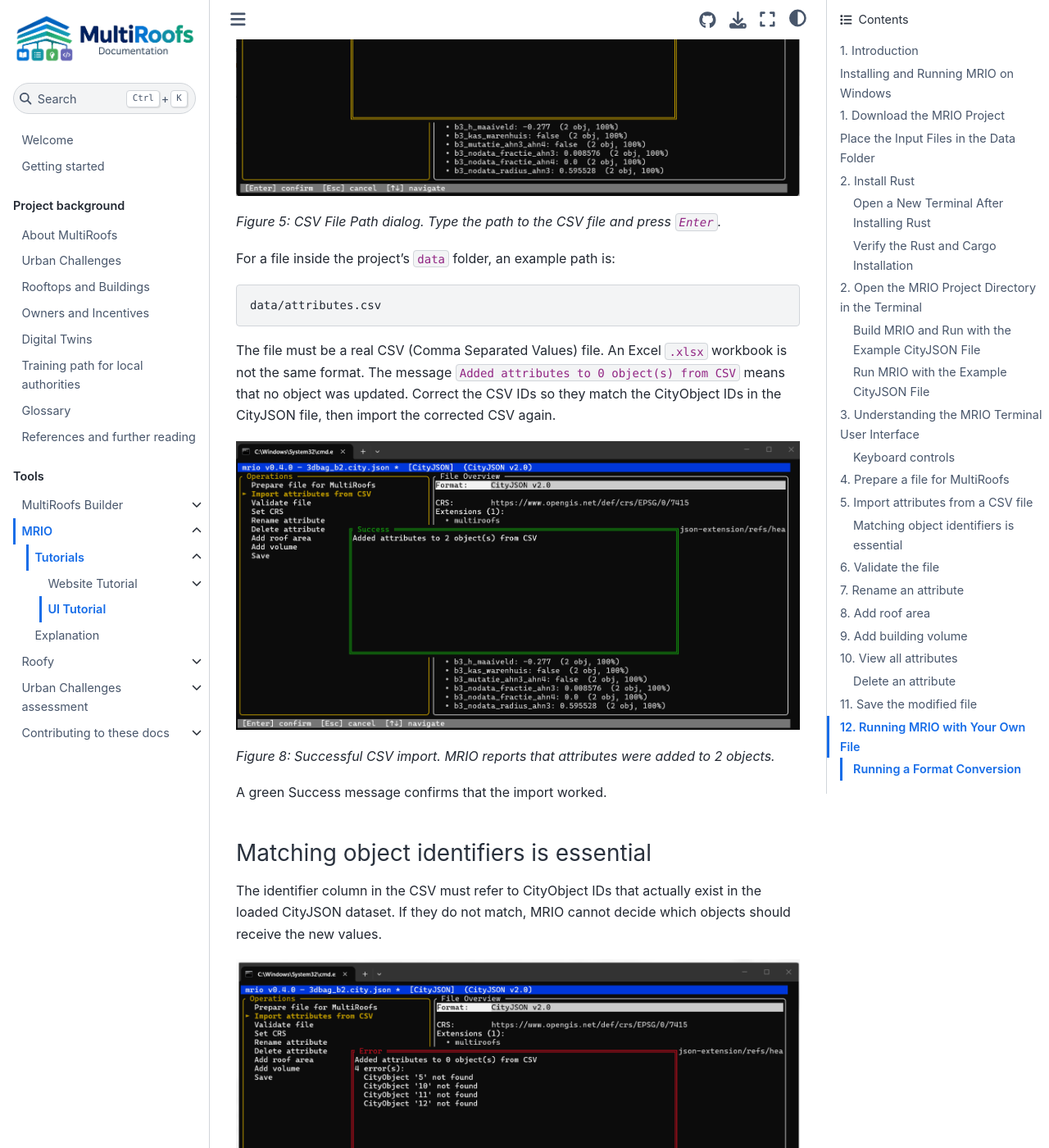
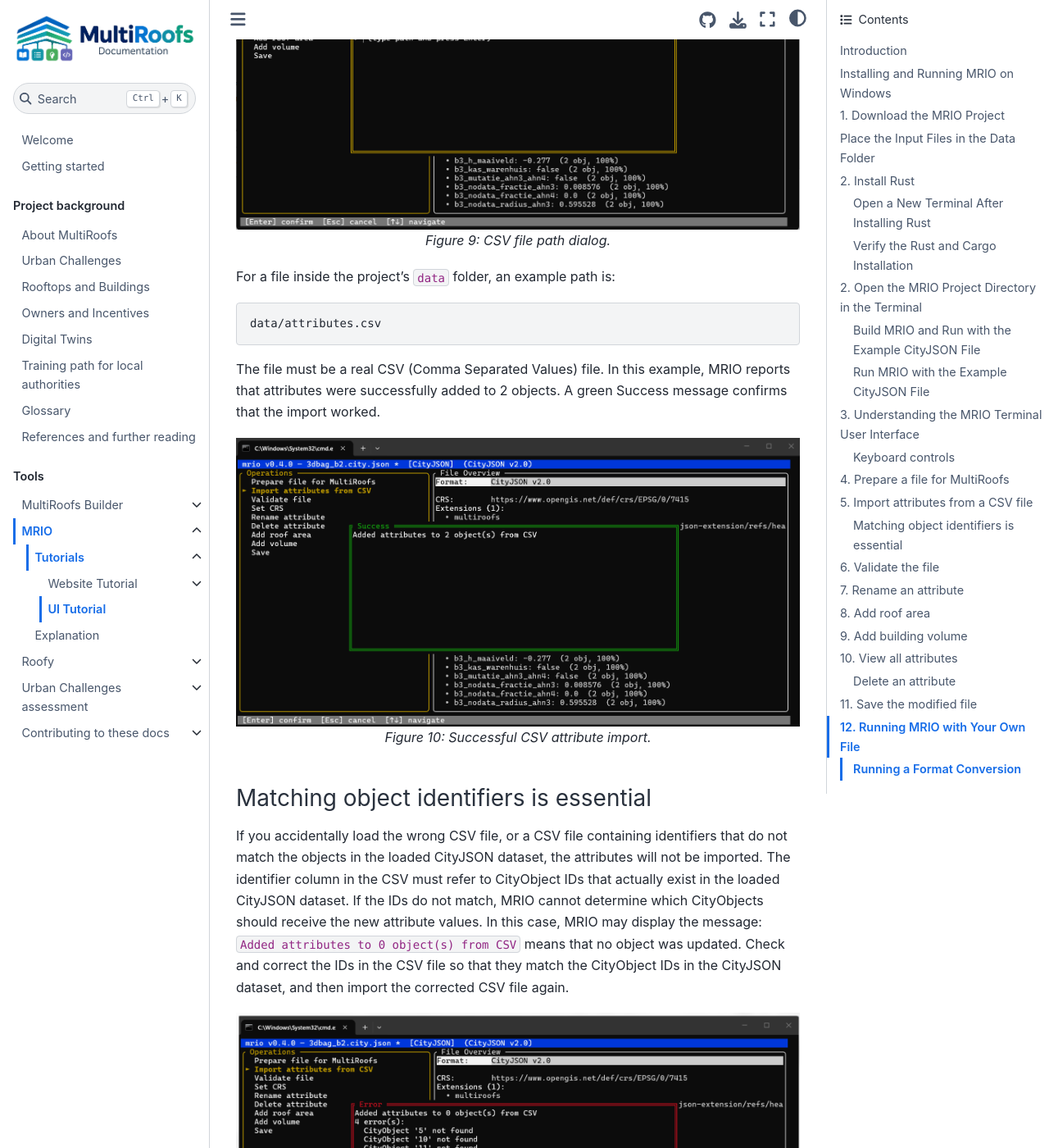
Before and after one commit to MultiRoofs/MultiRoofs_docs, a Sphinx documentation site: the page built from docs/tools/mrio/tutorials/ui-tutorial.md, in a window 1280 px wide and 1400 px high, scrolled down 9177 px. Shown: the whole window at 82% size. Built offline with Sphinx 7.4.7 and the Sphinx Book theme 1.1.4, drawn with Linux system fonts in a browser that asks for light colours; some of the changed text lies outside the part shown.

Commit message:
MRIO index.md

````diff
--- a/docs/tools/mrio/tutorials/ui-tutorial.md
+++ b/docs/tools/mrio/tutorials/ui-tutorial.md
@@ -1,6 +1,6 @@
 # UI Tutorial
 
-## 1. Introduction
+##  Introduction
 
 MRIO provides a terminal-based user interface (TUI) for inspecting and modifying CityJSON and CityJSONSeq datasets. It runs inside a terminal, most actions are selected from the Operations panel with the keyboard.
 
@@ -16,7 +16,15 @@ Rust and Cargo, this is the official [Rust website](https://rustup.rs/) where yo
 The first step is to obtain the MRIO source code from the project's
 GitHub repository. Open the [MRIO repository page](https://github.com/MultiRoofs/mrio) in a web browser and download the project using the **Code → Download ZIP** option.
 Alternatively, users who are familiar with Git can clone the repository
-directly. ![MTIO githup](images/mrio_githup.png)
+directly.
+```{image} images/mrio_githup.png
+:width: 700px
+:align: center
+:alt: MRIO GitHub repository page
+```
+<p style="text-align: center;"><em>
+Figure 1: The MRIO GitHub repository page, where the source code can be downloaded using Code → Download ZIP.</em></p>
+
 
 When the ZIP archive has finished downloading, extract it to a
 convenient location on the computer, for example inside the
@@ -31,15 +39,19 @@ For example, the extracted directory may be located at:
 C:\Users\<username>\Downloads\mrio
 ```
 
-A particularly important file in this directory is `Cargo.toml`. This
+A particularly important file in mrio directory is `Cargo.toml`. This
 file identifies the Rust project and contains information Cargo needs
-when building the application. Before executing MRIO build commands,
-make sure the terminal is opened in the directory containing
-`Cargo.toml`.
+when building the application.
 
 ## Place the Input Files in the Data Folder
-Before starting MRIO, place your input file that you want to process inside the data folder of the MRIO project. The data folder is located in the main MRIO project directory, as shown in Figure 3. This folder provides a convenient location for storing the CityJSON and CityJSONSeq files that will be opened and processed with MRIO.
-![MTIO data_folder](images/data_folder.png)
+Before starting MRIO, place the input file that you want to process inside the `data` folder of the mrio project. This `data` folder is located inside the mrio project folder that you downloaded from GitHub in the previous step. as shown in Figure 2. This folder provides a convenient location for storing the CityJSON and CityJSONSeq files that will be opened and processed with MRIO.
+```{image} images/data_folder.png
+:width: 700px
+:align: center
+:alt: Data folder inside the MRIO project directory
+```
+<p style="text-align: center;"><em>Figure 2: The data folder inside the main MRIO project directory.</em></p>
+
 ## 2. Install Rust
 
 MRIO requires Rust version 1.81 or newer. Download Rust from the official [Rust website](https://rustup.rs/). After downloading the Windows installer, open it. A command-line
@@ -57,8 +69,12 @@ For a normal MRIO installation, choose:
 ```
 Because this is the default option, simply press **Enter**.
 
-![rust_download](images/rust_download.png)
-
+```{image} images/rust_download.png
+:width: 700px
+:align: center
+:alt: Rust installation page
+```
+<p style="text-align: center;"><em>Figure 3: The official Rust installation page for downloading and installing Rust.</em></p>
 
 The standard installation installs **Rust**, **Cargo**, and **rustup**.
 Cargo is particularly important for MRIO because it is Rust's package
@@ -110,12 +126,17 @@ For example:
 cd C:\Users\<username>\Downloads\mrio
 ```
 
-Replace `<username>` with the actual Windows username.
-
-Another simple method is to open the extracted MRIO folder in Windows File Explorer, click the address bar, type `cmd`, and press Enter. Command Prompt will open directly in that directory.
+Replace `C:\Users\<username>\Downloads\` with the actual mrio folder location.
+Another simple method is to open the extracted MRIO folder in Windows File Explorer, click the address bar, type `cmd`, and press Enter. Command Prompt will open directly in that directory, so you do not need to navigate to the folder manually using the `cd` command.
 
 
-![MRIO_CMD](images/MRIO_CMD.png)
+```{image} images/MRIO_CMD.png
+:width: 700px
+:align: center
+:alt: Opening Command Prompt from the MRIO project folder
+```
+<p style="text-align: center;"><em>Figure 4: Opening Command Prompt directly from the MRIO project folder using the File Explorer address bar.</em></p>
+
 
 Verify the directory contents using:
 
@@ -143,24 +164,25 @@ In this section, the file `data/3dbag_b2.city.json`, which is located in the dat
 
 For example, the command used in this tutorial is:
 
+``` bash
 cargo run -p mrio-cli -- data/3dbag_b2.city.json
-
+```
 If your file is named my_buildings.city.json, replace the example filename as follows:
 
 cargo run -p mrio-cli -- data/my_buildings.city.json
 
-If you don't have a file, you can use the file provided in this command. After MRIO has been built successfully, start it from the same project
-directory:
+If you do not have your own CityJSON file, you can use the example file `3dbag_b2.city.json` provided in the `data` folder. After entering the command, press  `Enter` from the keyboard to start MRIO. If the command runs successfully, the MRIO Terminal User Interface
+(TUI) appears directly inside the terminal.
 
-``` bash
-cargo run -p mrio-cli -- data/3dbag_b2.city.json
+
+```{image} images/build.png
+:width: 700px
+:align: center
+:alt: Running MRIO with the example CityJSON file
 ```
-![MRIO_build](images/build.png)
-The command consists of `data/3dbag_b2.city.json` specifies the CityJSON file MRIO should
- open.
 
-If the command runs successfully, the MRIO Terminal User Interface
-(TUI) appears directly inside the terminal.
+<p style="text-align: center;"><em>Figure 5: Running MRIO with the example CityJSON file.</em></p>
+
 
 ## 3. Understanding the MRIO Terminal User Interface
 
@@ -168,7 +190,13 @@ Once MRIO starts, the terminal changes from a normal command prompt into
 an interactive interface. The interface is divided primarily into an
 <span style="color: darkred;"> **Operations panel**</span> on the left and a <span style="color: darkred;">**File Overview panel**</span> on the
 right.
-![mrio_ui](images/mrio_ui.png)
+```{image} images/mrio_ui.png
+:width: 700px
+:align: center
+:alt: MRIO Terminal User Interface
+```
+
+<p style="text-align: center;"><em>Figure 6: MRIO Terminal User Interface.</em></p>
 
 The Operations panel can include:
 -   Prepare file for MultiRoofs
@@ -202,9 +230,13 @@ MRIO is keyboard-driven. The most important controls are:
 
 Select Prepare file for MultiRoofs with `↑`/`↓`, then press `Enter`.
 
-![Prepare for MultiRoofs success](images/mrfigure_03.png)
+```{image} images/mrfigure_03.png
+:width: 700px
+:align: center
+:alt: Preparing a file for MultiRoofs
+```
 
-*Figure 3: Successful preparation of the CityJSON dataset for MultiRoofs.*
+<p style="text-align: center;"><em>Figure 7: File prepared for MultiRoofs.</em></p>
 
 The success message in this example reports that MRIO:
 
@@ -218,17 +250,25 @@ This operation therefore does more than change the file format. It modifies the
 
 Press `Enter` to close the success dialog and return to the main interface.
 
-![Prepared MultiRoofs file overview](images/mrfigure_04.png)
+```{image} images/mrfigure_04.png
+:width: 700px
+:align: center
+:alt: File overview after preparation
+```
 
-*Figure 4: File overview after preparation. The dataset now contains the MultiRoofs extension and the prepared building information.*
+<p style="text-align: center;"><em>Figure 8: File overview after preparation.</em></p>
 
 ## 5. Import attributes from a CSV file
 
-Choose Import attributes from CSV and press `Enter`. MRIO opens a text-entry dialog asking for the CSV file path.
+Choose Import attributes from CSV and press `Enter`. MRIO opens a text-entry dialog asking for the CSV file path. Type the path to the CSV file and press `Enter`.
 
-![CSV path dialog](images/mrfigure_05.png)
+```{image} images/mrfigure_05.png
+:width: 700px
+:align: center
+:alt: CSV file path dialog
+```
 
-*Figure 5: CSV File Path dialog. Type the path to the CSV file and press `Enter`.*
+<p style="text-align: center;"><em>Figure 9: CSV file path dialog.</em></p>
 
 For a file inside the project's `data` folder, an example path is:
 
@@ -236,32 +276,40 @@ For a file inside the project's `data` folder, an example path is:
 data/attributes.csv
 ```
 
-The file must be a real CSV (Comma Separated Values) file. An Excel `.xlsx` workbook is not the same format.
-The message `Added attributes to 0 object(s) from CSV` means that no object was updated. Correct the CSV IDs so they match the CityObject IDs in the CityJSON file, then import the corrected CSV again.
+The file must be a real CSV (Comma Separated Values) file. In this example, MRIO reports that attributes were successfully added to 2 objects. A green Success message confirms that the import worked.
 
-![CSV import success](images/mrfigure_08.png)
+```{image} images/mrfigure_08.png
+:width: 700px
+:align: center
+:alt: Successful CSV import
+```
 
-*Figure 8: Successful CSV import. MRIO reports that attributes were added to 2 objects.*
-
-A green Success message confirms that the import worked.
+<p style="text-align: center;"><em>Figure 10: Successful CSV attribute import.</em></p>
 
 
 ### Matching object identifiers is essential
 
-The identifier column in the CSV must refer to CityObject IDs that actually exist in the loaded CityJSON dataset. If they do not match, MRIO cannot decide which objects should receive the new values.
+If you accidentally load the wrong CSV file, or a CSV file containing identifiers that do not match the objects in the loaded CityJSON dataset, the attributes will not be imported. The identifier column in the CSV must refer to CityObject IDs that actually exist in the loaded CityJSON dataset.  If the IDs do not match, MRIO cannot determine which CityObjects should receive the new attribute values. In this case, MRIO may display the message: `Added attributes to 0 object(s) from CSV` means that no object was updated.  Check and correct the IDs in the CSV file so that they match the CityObject IDs in the CityJSON dataset, and then import the corrected CSV file again.
 
-![CSV object ID error](images/mrfigure_07.png)
-
-*Figure 7: CSV import error. The CSV refers to CityObjects `5`, `10`, `11`, and `12`, but those IDs are not present in the loaded dataset.*
+```{image} images/mrfigure_07.png
+:width: 700px
+:align: center
+:alt: CSV object ID error
+```
+<p style="text-align: center;"><em> Figure 11: CSV import error. The CSV refers to CityObjects `5`, `10`, `11`, and `12`, but those IDs are not present in the loaded dataset</em></p>
 
 
 ## 6. Validate the file
-
+Validation checks whether the model follows important CityJSON structural rules. Use it before editing and again after any major operation. Green check marks indicate passed checks; red symbols identify findings that need review.
 Select Validate file and press `Enter` to run MRIO's validation checks.
 
-![Schema validation](images/mrfigure_09.png)
+```{image} images/mrfigure_09.png
+:width: 700px
+:align: center
+:alt: Schema validation results
+```
 
-*Figure 9: Schema Validation results showing the validation categories checked by MRIO.*
+<p style="text-align: center;"><em>Figure 12: CityJSON validation results in MRIO.</em></p>
 
 The dialog can show checks such as JSON syntax, schema, extensions, parent/child consistency, vertex indices, semantics arrays, textures, materials, extra root properties, duplicate vertices, and unused vertices. Treat the validation report as a diagnostic summary investigate any category reported as an error or warning before relying on the dataset downstream.
 > **Important:** changes are held in the current MRIO session until you use Save. An asterisk (`*`) beside the filename in the blue title bar indicates that the loaded dataset has unsaved changes.
@@ -272,27 +320,42 @@ The dialog can show checks such as JSON syntax, schema, extensions, parent/child
 
 Choose **Rename attribute** and press `Enter`. MRIO first displays the attributes that can be renamed.
 
-Use `↑`/`↓` to highlight the desired attribute and press `Enter`.
+Use `↑`/`↓` to highlight the desired attribute and press `Enter`. MRIO then asks for the new attribute name.
 
-![Rename attribute selection](images/mrfigure_11.png)
+```{image} images/mrfigure_11.png
+:width: 700px
+:align: center
+:alt: Rename attribute selection
+```
 
-*Figure 11: Selecting `+roof-total-area` from the list of attributes to rename.*
+<p style="text-align: center;"><em>Figure 13: Selecting `+roof-total-area` from the list of attributes to rename.</em></p>
 
-MRIO then asks for the new attribute name.
+```{image} images/mrfigure_12.png
+:width: 700px
+:align: center
+:alt: New attribute name dialog
+```
 
-![New attribute name dialog](images/mrfigure_12.png)
+<p style="text-align: center;"><em>Figure 14: Entering a new name for the selected attribute.</em></p>
 
-*Figure 12: Dialog requesting a new name for the selected attribute.*
+Type the new attribute name and press `Enter`. In this example, the attribute `+roof-total-area` is renamed to `top_area`.
+```{image} images/mrfigure_13.png
+:width: 700px
+:align: center
+:alt: Entering the new attribute name
+```
 
-Type the new name and press `Enter`. In the example, `+roof-total-area` is renamed to `top_area`.
+<p style="text-align: center;"><em>Figure 15: Entering `top_area` as the new attribute name.</em></p>
 
-![Typing top_area](images/mrfigure_13.png)
+```{image} images/mrfigure_14.png
+:width: 700px
+:align: center
+:alt: Attribute rename success
+```
 
-*Figure 13: Entering `top_area` as the replacement attribute name.*
+<p style="text-align: center;"><em>Figure 16: Successful attribute rename.</em></p>
 
-![Rename success](images/mrfigure_14.png)
-
-*Figure 14: Successful rename. MRIO reports that `+roof-total-area` was renamed to `top_area` in 2 objects.*
+MRIO confirms that the attribute `+roof-total-area` was successfully renamed to `top_area` in 2 objects.
 
 The number of objects in the success message is useful: it tells you how many CityObjects actually contained the renamed attribute.
 
@@ -300,25 +363,41 @@ The number of objects in the success message is useful: it tells you how many Ci
 
 Select **Add roof area** and press `Enter`. MRIO calculates the roof area and adds the result as the `+roof-total-area` attribute to applicable objects.
 
-![Add roof area](images/mrfigure_15.png)
+```{image} images/mrfigure_15.png
+:width: 700px
+:align: center
+:alt: Roof area calculation
+```
 
-*Figure 15: Successful roof-area calculation. MRIO reports that `+roof-total-area` was added to 2 objects.*
+<p style="text-align: center;"><em>Figure 17: Successful roof area calculation.</em></p>
+
+In this example, MRIO confirms that the `+roof-total-area` attribute was successfully added to 2 objects.
 
 After closing the dialog, the new attribute appears in the File Overview. In the supplied example, the overview shows a roof-area value such as `186.711` and indicates the number/percentage of objects carrying the attribute.
 
 ## 9. Add building volume
 
-Select **Add volume** and press `Enter`. MRIO calculates building volume and adds the `+building-volume` attribute to applicable objects.
+Select Add volume and press `Enter`. MRIO calculates the building volume and adds the `+building-volume` attribute to the applicable objects.
 
-![Add volume operation](images/mrfigure_16.png)
+```{image} images/mrfigure_16.png
+:width: 700px
+:align: center
+:alt: Add volume operation
+```
 
-*Figure 16: Add volume operation in the MRIO interface.*
+<p style="text-align: center;"><em>Figure 18: Add volume operation in MRIO.</em></p>
 
-![Add volume success](images/mrfigure_17.png)
+After the calculation is completed, MRIO displays a success message confirming that the `+building-volume` attribute has been added.
 
-*Figure 17: Successful volume calculation. MRIO reports that `+building-volume` was added to 2 objects.*
+```{image} images/mrfigure_17.png
+:width: 700px
+:align: center
+:alt: Successful volume calculation
+```
 
-The calculated attribute can then be inspected in the overview together with the other attributes.
+<p style="text-align: center;"><em>Figure 19: Successful building volume calculation.</em></p>
+
+In this example, MRIO confirms that the `+building-volume` attribute was successfully added to 2 objects. The calculated attribute can then be viewed in the File Overview panel together with the other attributes.
 
 ## 10. View all attributes
 
@@ -334,34 +413,44 @@ This is the easiest way to verify newly added, imported, renamed, or calculated
 
 ### Delete an attribute
 
-Select **Delete attribute** and press `Enter`. MRIO opens a list of available attributes.
+Select Delete attribute and press `Enter`. MRIO opens a list of the available attributes that can be removed from the dataset.
 
-![Dataset before deleting an attribute](images/mrfigure_18.png)
+```{image} images/mrfigure_18.png
+:width: 700px
+:align: center
+:alt: Dataset before deleting an attribute
+```
 
-*Figure 18: File overview before deleting an attribute.*
+<p style="text-align: center;"><em>Figure 20: File overview before deleting an attribute.</em></p>
 
 Use `↑`/`↓` to choose the attribute that should be removed, then press `Enter`.
 
-![Remove Attribute dialog](images/mrfigure_19.png)
+```{image} images/mrfigure_19.png
+:width: 700px
+:align: center
+:alt: Remove Attribute dialog
+```
 
-*Figure 19: Remove Attribute dialog. The user selects the attribute to delete from the dataset.*
+<p style="text-align: center;"><em>Figure 21: Selecting an attribute to remove from the dataset.</em></p>
 
-In the tested workflow, `b3_h_dak_50p` was selected. MRIO subsequently reported that the attribute was removed from 2 objects. Deleting an attribute changes the in-memory dataset, so save the file afterward if the deletion should be kept.
+In this example, the attribute `b3_h_dak_50p` is selected for deletion. After confirming the selection, MRIO reports that the attribute was successfully removed from 2 objects.
+
+Deleting an attribute modifies the dataset currently loaded in MRIO. To keep this change, save the modified dataset afterward.
 
 ## 11. Save the modified file
 
-Choose **Save** from the Operations panel, or press `s` from the normal interface.
+Choose Save from the Operations panel, or press `s` from the normal interface.
 
 ![Save As dialog](images/mrfigure_20.png)
 
-*Figure 20: Save As dialog. The user can edit the output path and press `Tab` to toggle the output format.*
+*Figure 22: Save As dialog. The user can edit the output path and press `Tab` to toggle the output format.*
 
 The Save dialog contains two important settings:
 
 1. **Path** — the destination filename/path, for example `data/3dbag_b2.modified.city.json`.
 2. **Output format** — CityJSON or CityJSONSeq.
 
-Press `Tab` to toggle between **CityJSON** and **CityJSONSeq**. Make sure the chosen format and filename extension are consistent with the output you intend to create, then press `Enter` to confirm. A green success dialog indicates that the file was written successfully; press `Enter` again to close the message.
+Press `Tab` to toggle between CityJSON and CityJSONSeq. Make sure the chosen format and filename extension are consistent with the output you intend to create, then press `Enter` to confirm. A green success dialog indicates that the file was written successfully; press `Enter` again to close the message.
 
 ## 12. Running MRIO with Your Own File
 
@@ -392,8 +481,9 @@ opens.
 
 ### Running a Format Conversion
 
-MRIO can also be started with an output-format option. For example:
+MRIO supports both CityJSON and CityJSONSeq files. When starting MRIO, you can specify the format that should be used when the processed dataset is saved.
 
+For example, the following command opens a CityJSONSeq file and specifies CityJSON as the desired output format:
 ``` bash
 cargo run -p mrio-cli -- data/3dbag_b2.city.jsonl --output-format cityjson
 ```
````
Also changed, not shown: other parts of docs/tools/mrio/tutorials/ui-tutorial.md (+1 -1 lines), docs/tools/mrio/tutorials/website-tutorial.md (+6 -6 lines), docs/tools/mrio/tutorials/images/MRIO_cmd.png.
